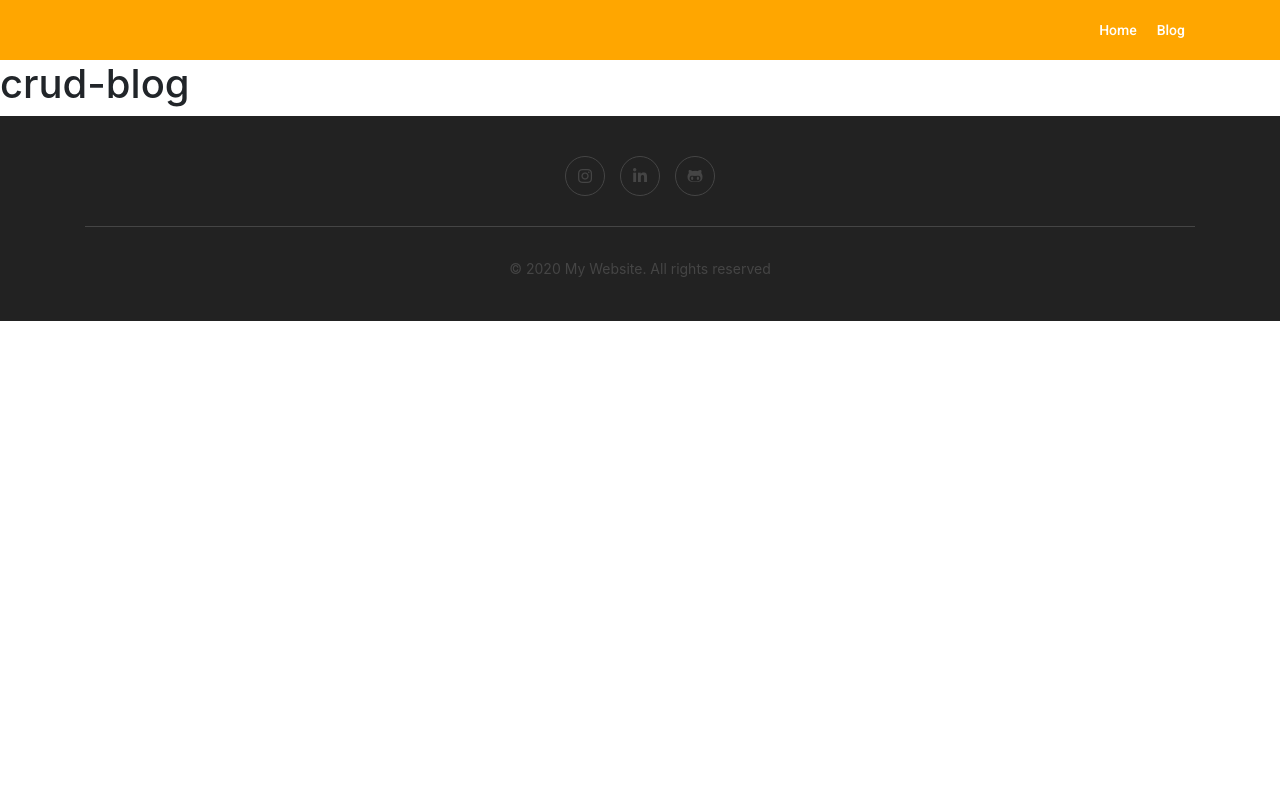
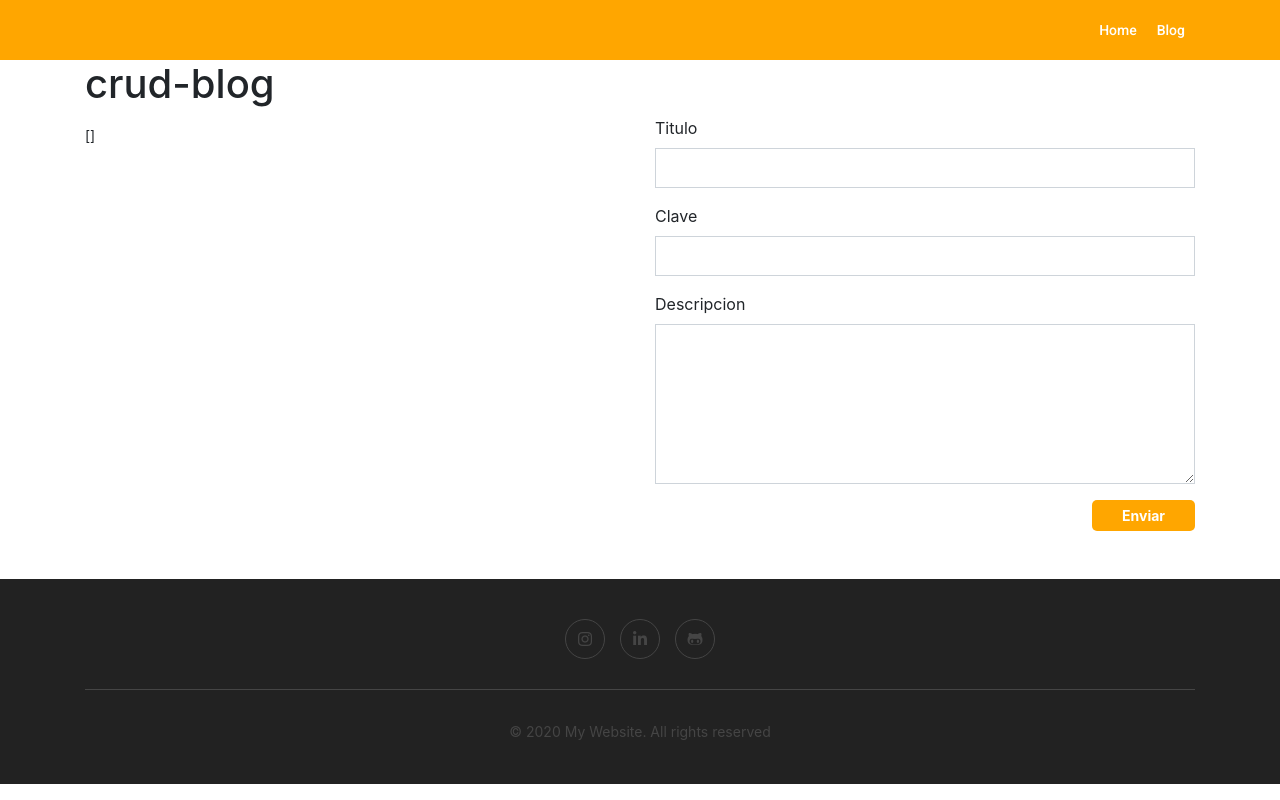
Before and after one commit to DulcePC/personal-website, a Vue app: page /crud-blog in a window 1280 px wide. Built offline with nearby package versions, Linux system fonts and the light colour scheme; a web font is replaced by a local one.

Commit message:
Deleted element from list

```diff
--- a/src/assets/scss/styles.scss
+++ b/src/assets/scss/styles.scss
@@ -89,11 +89,32 @@ p {
   }
 }
 
+form {
+  button {
+    border: none;
+    background-color: $primary-color;
+    color: white;
+    font-weight: bold;
+    padding: 5px 30px;
+    border-radius: 5px;
+    display: inline-block;
+    font-size: 14px;
+
+    &:focus {
+      outline: transparent;
+    }
+  }
+
+  textarea {
+    height: 160px !important;
+  }
+}
+
 .form-control {
   height: 40px;
   font-family: "Roboto", sans-serif;
   font-weight: 400;
-  color: $primary-color;
+  color: $primary-color !important;
   border-radius: 0px;
 
   &:focus {
--- a/src/views/Blog/Crud-blog.vue
+++ b/src/views/Blog/Crud-blog.vue
@@ -1,12 +1,82 @@
 <template>
   <section>
-    <h1>crud-blog</h1>
+    <div class="container">
+      <h1>crud-blog</h1>
+      <div class="row justify-content-center">
+        <div class="col-lg-6">
+          <h1>{{ titulo }}</h1>
+          <h2>{{ clave }}</h2>
+          <h3>{{ description }}</h3>
+          <p>{{ blogList }}</p>
+          <ul>
+            <li v-for="item in blogList" v-bind:key="item.id">
+              {{ item.titulo }} {{ item.description }}
+              <button @click.prevent="deleteItem(item.clave)">Borrar</button>
+            </li>
+          </ul>
+        </div>
+        <div class="col-lg-6">
+          <form class="mb-5">
+            <div class="form-group">
+              <label>Titulo</label>
+              <input type="text" class="form-control" v-model="titulo" />
+            </div>
+            <div class="form-group">
+              <label>Clave</label>
+              <input type="text" class="form-control" v-model="clave" />
+            </div>
+            <div class="form-group">
+              <label>Descripcion</label>
+              <textarea
+                type="text"
+                class="form-control"
+                v-model="description"
+              ></textarea>
+            </div>
+            <div class="form-group d-flex justify-content-end m-0">
+              <button @click.prevent="agregarPost">Enviar</button>
+            </div>
+          </form>
+        </div>
+      </div>
+    </div>
   </section>
 </template>
 
 <script>
 export default {
-  name: "CrudBlog"
+  name: "CrudBlog",
+  data() {
+    return {
+      clave: "",
+      titulo: "",
+      description: "",
+      blogList: []
+    };
+  },
+  methods: {
+    clearForm() {
+      this.clave = "";
+    },
+    agregarPost() {
+      var post = {
+        clave: this.clave,
+        titulo: this.titulo,
+        description: this.description
+      };
+      this.blogList.push(post);
+      this.clearForm();
+    },
+    deleteItem(clave) {
+      var index = this.blogList
+        .map(function(obj) {
+          return obj.clave;
+        })
+        .indexOf(clave);
+
+      this.blogList.splice(index);
+    }
+  }
 };
 </script>
 
--- a/src/views/Home.vue
+++ b/src/views/Home.vue
@@ -458,25 +458,6 @@ export default {
   }
 
   .contact-form {
-    textarea {
-      height: 160px !important;
-    }
-
-    button {
-      border: none;
-      background-color: $primary-color;
-      color: white;
-      font-weight: bold;
-      padding: 5px 30px;
-      border-radius: 5px;
-      display: inline-block;
-      font-size: 14px;
-
-      &:focus {
-        outline: transparent;
-      }
-    }
-
     @include media-breakpoint-down(sm) {
       margin-bottom: 20px;
     }
```
